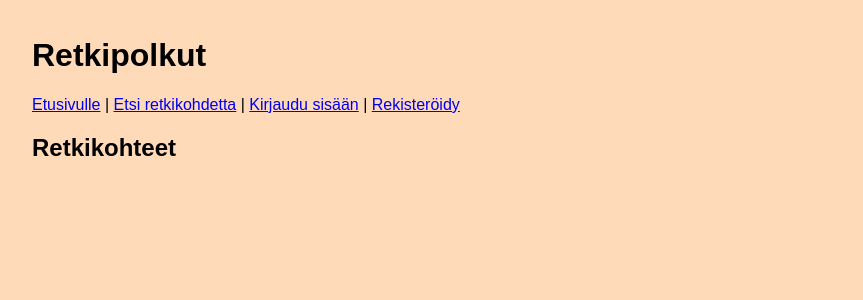
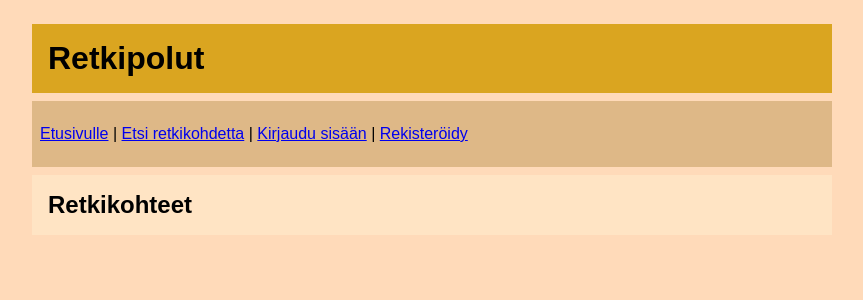
Before and after one commit to tsirpsis/retkipolut, a Flask app: page / in a window 1280 px wide. Shown: the top 300 px of the page, without its empty margins (208-1071 px from the left). Run offline with Flask 3, Linux system fonts and the light colour scheme; data that the repository does not hold is empty.

Commit message:
Use CSS on each page

```diff
--- a/static/main.css
+++ b/static/main.css
@@ -5,3 +5,31 @@ body {
   background-color: peachpuff;
   padding: 1em;
 }
+
+.header {
+    margin: 0.5em 0;
+    padding: 1em;
+    background-color: goldenrod;
+}
+
+.nav {
+    margin: 0.5em 0;
+    padding: 0.5em;
+    background-color: burlywood;
+}
+
+.content {
+    margin: 0.5em 0;
+    padding: 1em;
+    background-color:bisque;
+}
+
+h1, h2 {
+    margin: 0;
+}
+
+.destination {
+    margin: 1em;
+    padding: 0.2em 0.5em;
+    border: 1px solid black;
+}
--- a/templates/index.html
+++ b/templates/index.html
@@ -5,10 +5,13 @@
 {% block content %}
 
 <h2>Retkikohteet</h2>
-<ul>
-  {% for destination in destinations %}
-    <li><a href="/destination/{{ destination.id }}">{{ destination.title }}</a></li>
-  {% endfor %}
-</ul>
+{% for destination in destinations %}
+  <div class="destination">
+    <p>
+      <a href="/destination/{{ destination.id }}">
+        {{ destination.title }}</a> <br />
+    </p>
+  </div>
+{% endfor %}
 
 {% endblock %}
--- a/templates/layout.html
+++ b/templates/layout.html
@@ -8,8 +8,11 @@
 </head>
 
 <body>
-  <h1>Retkipolkut</h1>
+  <div class="header">
+    <h1>Retkipolut</h1>
+  </div>
 
+  <div class="nav">
     {% if session.user_id %}
       <p>
         Olet kirjautunut nimellä <a href="/user/{{ session.user_id }}">{{ session.username }}</a>.
@@ -27,14 +30,15 @@
         <a href="/register">Rekisteröidy</a>
       {% endif %}
     </p>
+  </div>
 
   {% for message in get_flashed_messages() %}
-    <p>
       <b>{{ message }}</b>
-    </p>
   {% endfor %}
 
+  <div class="content">
     {% block content %}{% endblock %}
+  </div>
 
 </body>
 
--- a/templates/login.html
+++ b/templates/login.html
@@ -4,6 +4,7 @@
 
 {% block content %}
 
+<h2>Kirjaudu sisään</h2>
 {% if not session.user_id %}
   <form action="/login" method="post">
     <p>
```
Lines whose indentation alone changed are shown as unchanged.
